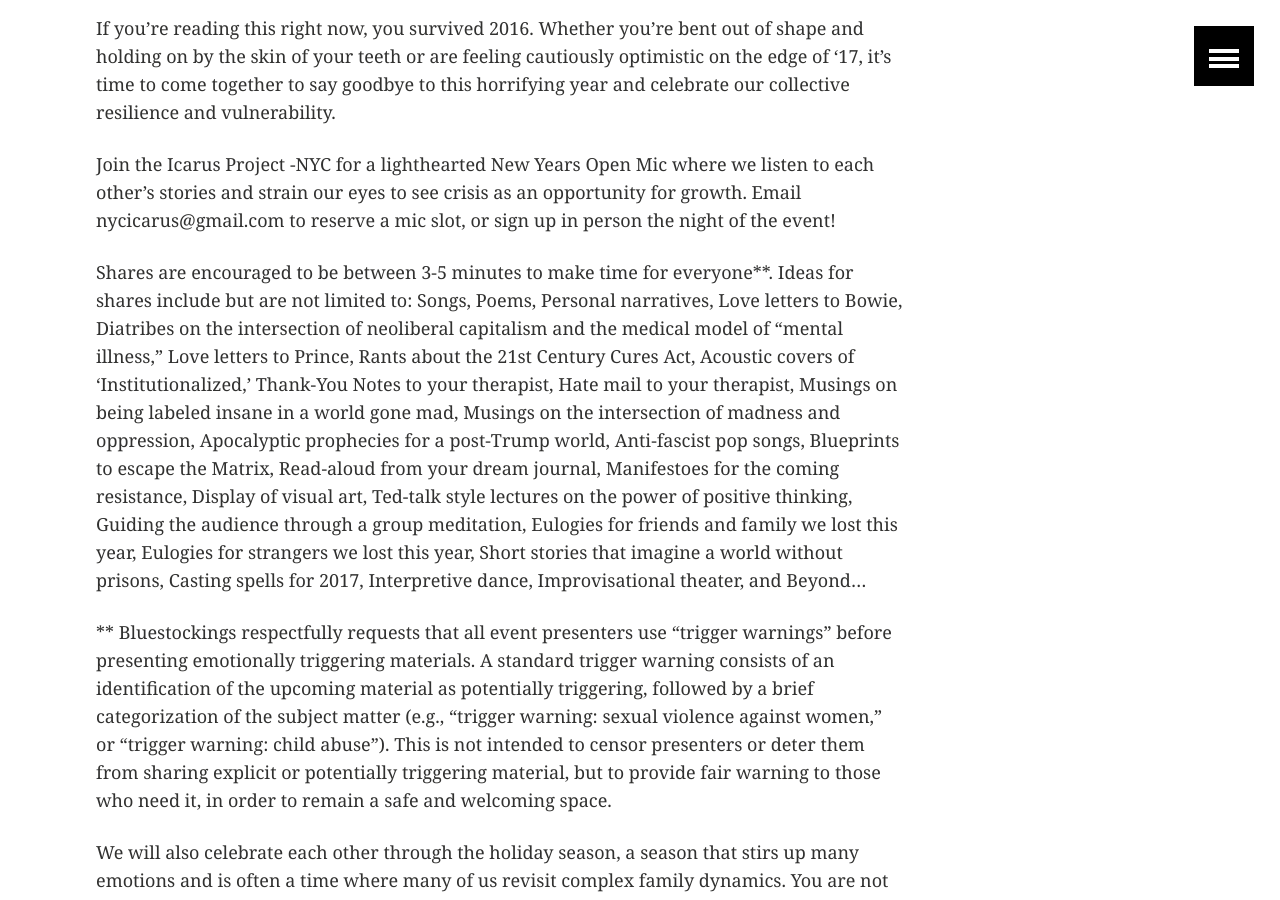
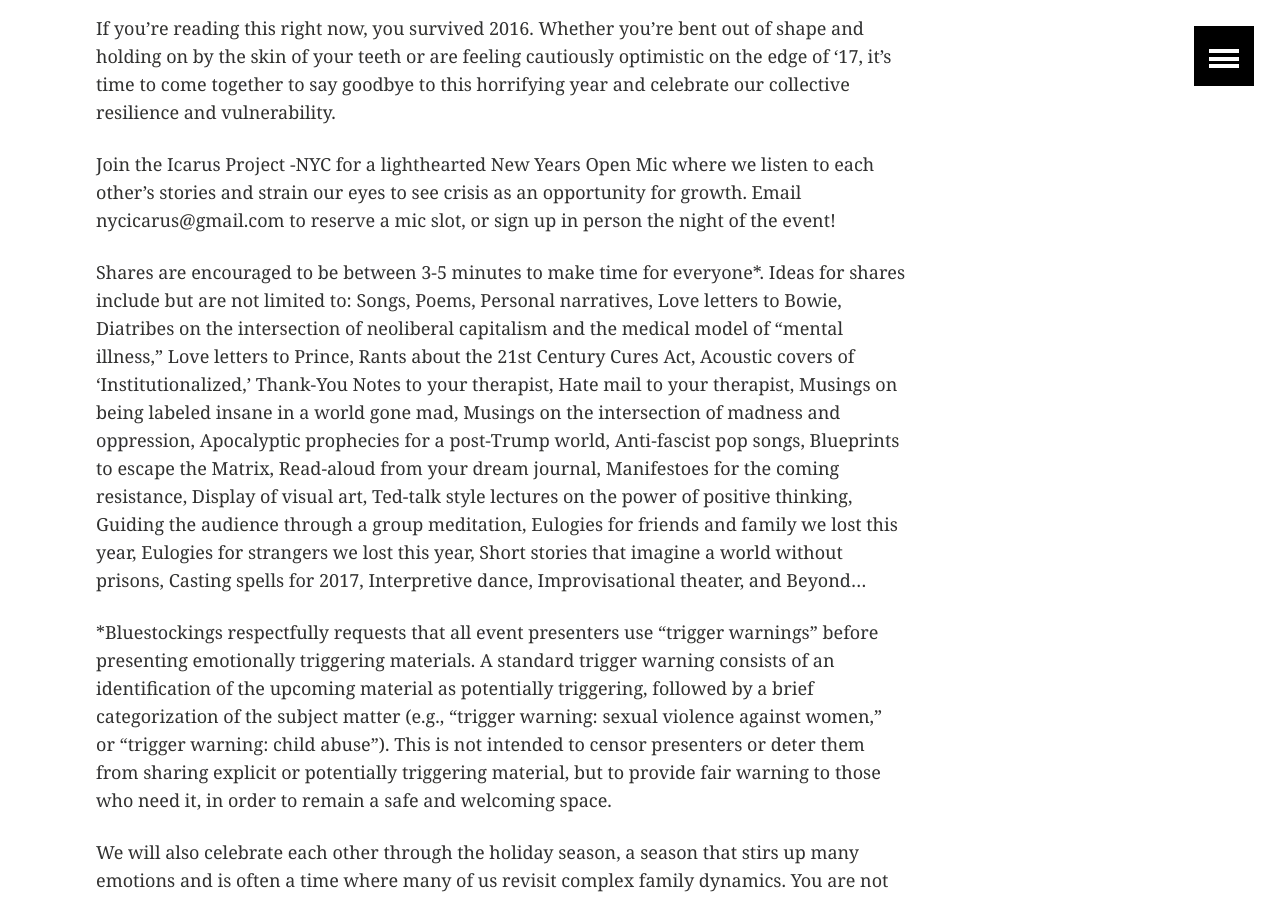
Before and after one commit to nycicarus/nycicarus.github.io, a Jekyll site: the page built from _posts/events/2017-01-04-lived-thru-open-mike.md, in a window 1280 px wide and 900 px high, scrolled down 1110 px. Built offline with Jekyll 4.4.1, drawn with Linux system fonts in a browser that asks for light colours.

Commit message:
made small edit

```diff
--- a/_posts/events/2017-01-04-lived-thru-open-mike.md
+++ b/_posts/events/2017-01-04-lived-thru-open-mike.md
@@ -33,9 +33,9 @@ If you’re reading this right now, you survived 2016. Whether you’re bent out
 Join the Icarus Project -NYC for a lighthearted New Years Open Mic where we listen to each other’s stories and strain our eyes to see crisis as an opportunity for growth.
 Email nycicarus@gmail.com to reserve a mic slot, or sign up in person the night of the event!
 
-Shares are encouraged to be between 3-5 minutes to make time for everyone**. Ideas for shares include but are not limited to: Songs, Poems, Personal narratives, Love letters to Bowie, Diatribes on the intersection of neoliberal capitalism and the medical model of “mental illness,” Love letters to Prince, Rants about the 21st Century Cures Act, Acoustic covers of  ‘Institutionalized,’ Thank-You Notes to your therapist, Hate mail to your therapist, Musings on being labeled insane in a world gone mad, Musings on the intersection of madness and oppression, Apocalyptic prophecies for a post-Trump world, Anti-fascist pop songs, Blueprints to escape the Matrix, Read-aloud from your dream journal, Manifestoes for the coming resistance, Display of visual art,  Ted-talk style lectures on the power of positive thinking, Guiding the audience through a group meditation, Eulogies for friends and family we lost this year, Eulogies for strangers we lost this year, Short stories that imagine a world without prisons, Casting spells for 2017, Interpretive dance, Improvisational theater, and Beyond...
+Shares are encouraged to be between 3-5 minutes to make time for everyone*. Ideas for shares include but are not limited to: Songs, Poems, Personal narratives, Love letters to Bowie, Diatribes on the intersection of neoliberal capitalism and the medical model of “mental illness,” Love letters to Prince, Rants about the 21st Century Cures Act, Acoustic covers of  ‘Institutionalized,’ Thank-You Notes to your therapist, Hate mail to your therapist, Musings on being labeled insane in a world gone mad, Musings on the intersection of madness and oppression, Apocalyptic prophecies for a post-Trump world, Anti-fascist pop songs, Blueprints to escape the Matrix, Read-aloud from your dream journal, Manifestoes for the coming resistance, Display of visual art,  Ted-talk style lectures on the power of positive thinking, Guiding the audience through a group meditation, Eulogies for friends and family we lost this year, Eulogies for strangers we lost this year, Short stories that imagine a world without prisons, Casting spells for 2017, Interpretive dance, Improvisational theater, and Beyond...
 
-** Bluestockings respectfully requests that all event presenters use “trigger warnings” before presenting emotionally triggering materials. A standard trigger warning consists of an identification of the upcoming material as potentially triggering, followed by a brief categorization of the subject matter (e.g., “trigger warning: sexual violence against women,” or “trigger warning: child abuse”). This is not intended to censor presenters or deter them from sharing explicit or potentially triggering material, but to provide fair warning to those who need it, in order to remain a safe and welcoming space.
+*Bluestockings respectfully requests that all event presenters use “trigger warnings” before presenting emotionally triggering materials. A standard trigger warning consists of an identification of the upcoming material as potentially triggering, followed by a brief categorization of the subject matter (e.g., “trigger warning: sexual violence against women,” or “trigger warning: child abuse”). This is not intended to censor presenters or deter them from sharing explicit or potentially triggering material, but to provide fair warning to those who need it, in order to remain a safe and welcoming space.
 
 
 We will also celebrate each other through the holiday season, a season that stirs up many emotions and is often a time where many of us revisit complex family dynamics. You are not alone.
```
